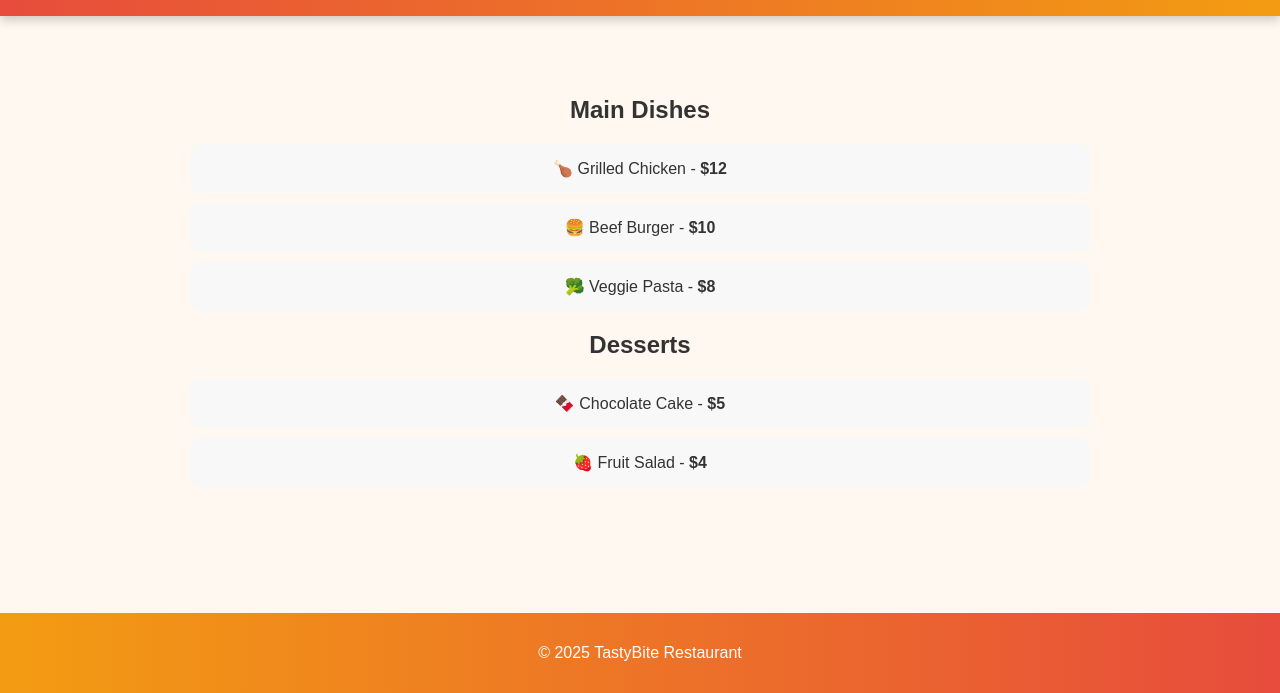
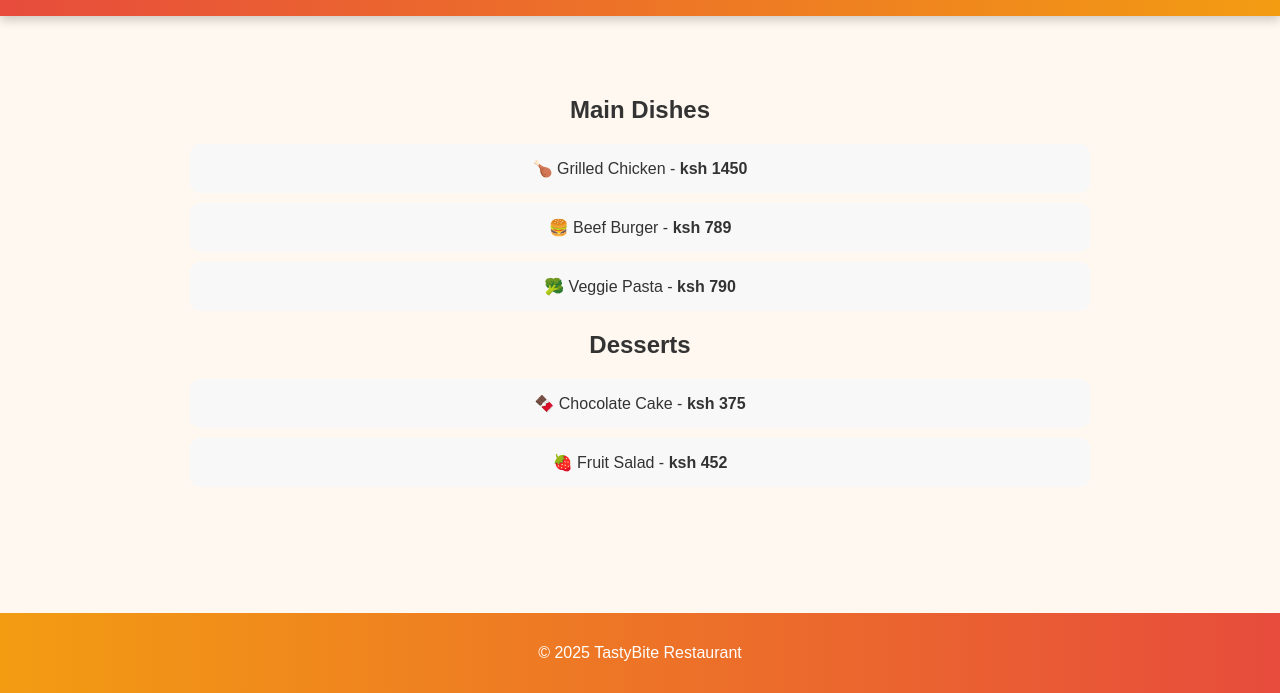
Before and after one commit to Terminete/business-webpage, a plain HTML site: page menu.html in a window 1280 px wide. Shown: the part 122-815 px from the top of the page. Drawn offline with Linux system fonts and the light colour scheme.

Commit message:
Update menu.html

```diff
--- a/menu.html
+++ b/menu.html
@@ -20,15 +20,15 @@
   <section class="menu slide-up">
     <h2>Main Dishes</h2>
     <ul>
-      <li><span>🍗 Grilled Chicken</span> - <strong>$12</strong></li>
-      <li><span>🍔 Beef Burger</span> - <strong>$10</strong></li>
-      <li><span>🥦 Veggie Pasta</span> - <strong>$8</strong></li>
+      <li><span>🍗 Grilled Chicken</span> - <strong>ksh 1450</strong></li>
+      <li><span>🍔 Beef Burger</span> - <strong>ksh 789</strong></li>
+      <li><span>🥦 Veggie Pasta</span> - <strong>ksh 790</strong></li>
     </ul>
 
     <h2>Desserts</h2>
     <ul>
-      <li><span>🍫 Chocolate Cake</span> - <strong>$5</strong></li>
-      <li><span>🍓 Fruit Salad</span> - <strong>$4</strong></li>
+      <li><span>🍫 Chocolate Cake</span> - <strong>ksh 375</strong></li>
+      <li><span>🍓 Fruit Salad</span> - <strong>ksh 452</strong></li>
     </ul>
   </section>
 
@@ -36,4 +36,5 @@
     <p>&copy; 2025 TastyBite Restaurant</p>
   </footer>
 </body>
+
 </html>
```
